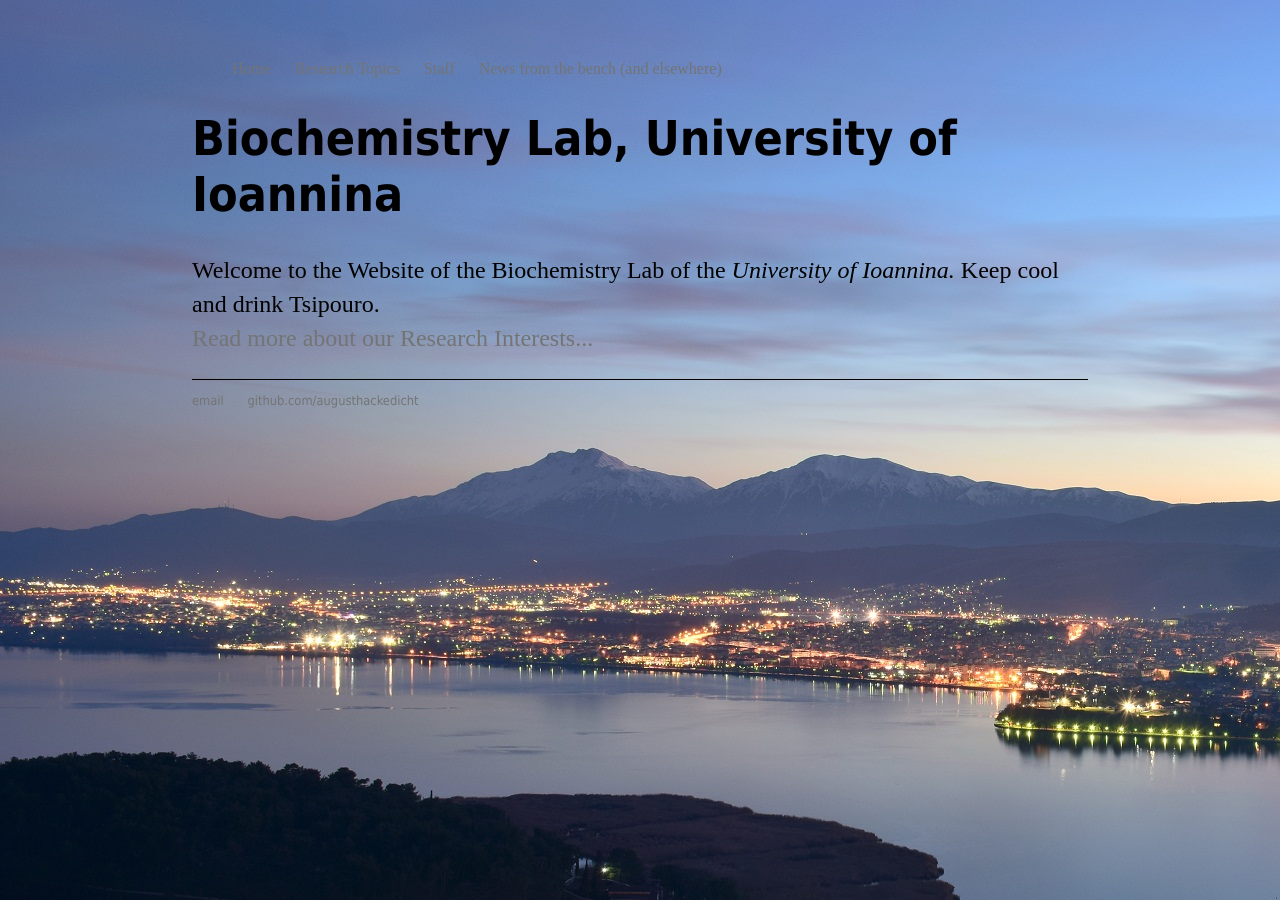
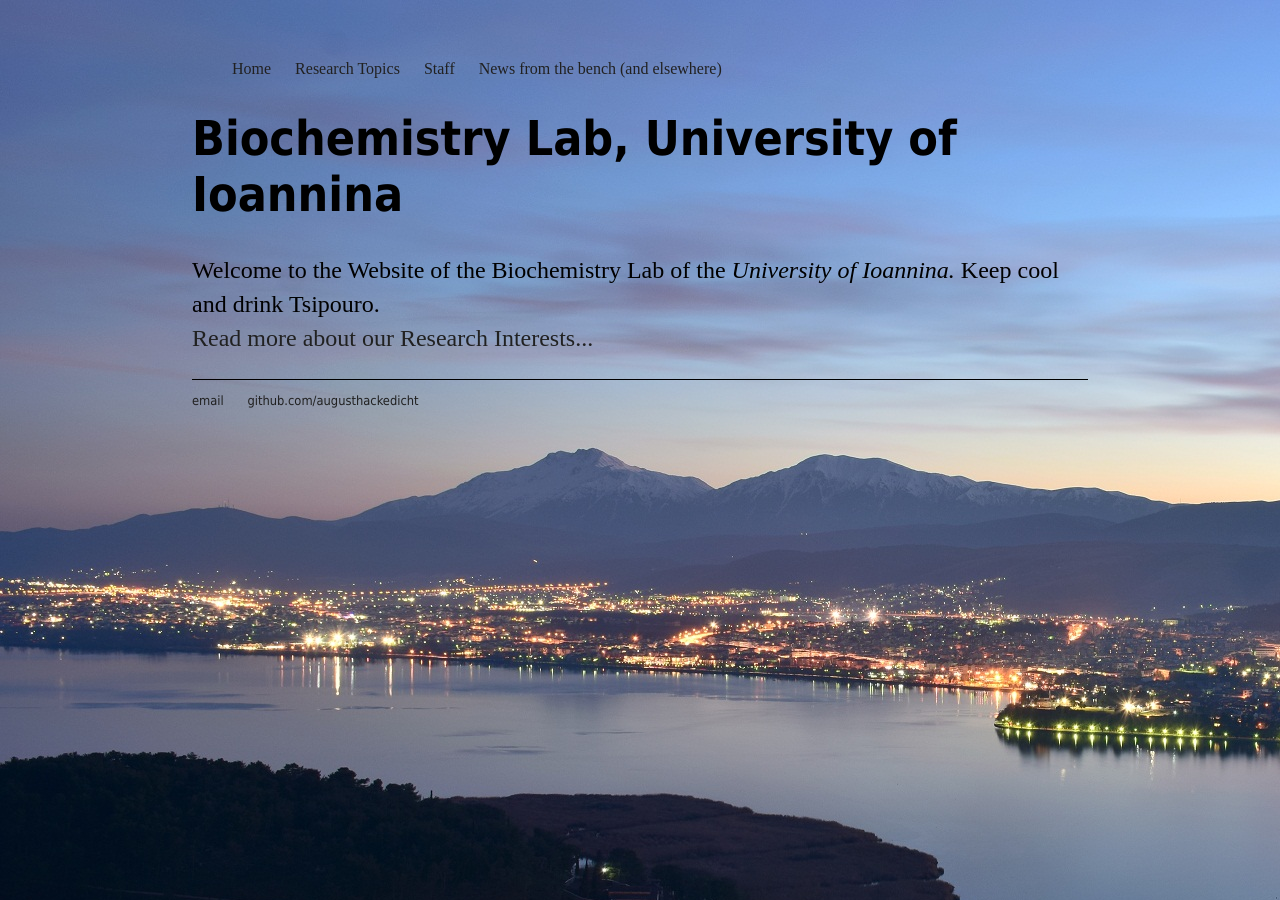
Before and after one commit to augusthackedicht/augusthackedicht.github.io, a Jekyll site: the page built from index.html, in a window 1280 px wide. Built offline with Jekyll 4.4.1, drawn with Linux system fonts in a browser that asks for light colours.

Commit message:
Update main.css

```diff
--- a/css/main.css
+++ b/css/main.css
@@ -22,7 +22,7 @@ nav ul li, footer ul li {
 }
 a {
     text-decoration: none;
-    color: #747474;
+    color: #212121;
 }
 a:hover {
     text-decoration: underline;
```
